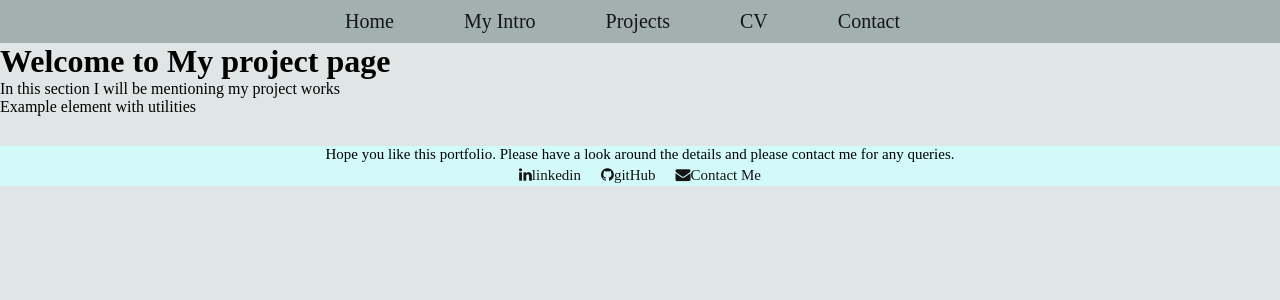
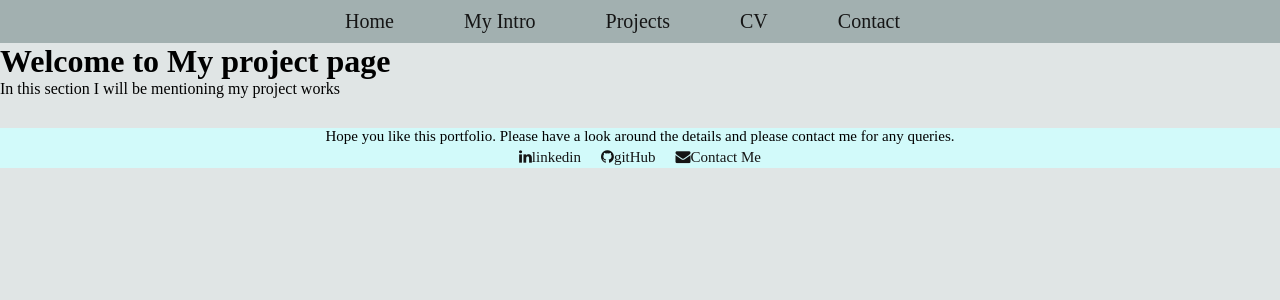
Before and after one commit to mayank88920/Portfolio, an Angular app in the folder Mayank-Portfolio/: page /projects in a window 1280 px wide. Shown: the top 300 px of the page. Built offline with nearby package versions, Linux system fonts and the light colour scheme; a web font is replaced by a local one.

Commit message:
remove bootstrap

```diff
--- a/Mayank-Portfolio/src/app/Pages/projects/projects.component.html
+++ b/Mayank-Portfolio/src/app/Pages/projects/projects.component.html
@@ -2,6 +2,3 @@
     Welcome to My project page
 </h1>
 <p>In this section I will be mentioning my project works</p>
-<div class="p-3 text-primary-emphasis bg-primary-subtle border border-primary-subtle rounded-3">
-    Example element with utilities
-  </div>
--- a/Mayank-Portfolio/src/index.html
+++ b/Mayank-Portfolio/src/index.html
@@ -6,8 +6,6 @@
   <base href="/">
   <meta name="viewport" content="width=device-width, initial-scale=1">
   <link rel="icon" type="image/x-icon" href="favicon.ico">
-  <!-- <link href="https://cdn.jsdelivr.net/npm/bootstrap@5.3.3/dist/css/bootstrap.min.css" rel="stylesheet" integrity="sha384-QWTKZyjpPEjISv5WaRU9OFeRpok6YctnYmDr5pNlyT2bRjXh0JMhjY6hW+ALEwIH" crossorigin="anonymous">
-  <script src="https://cdn.jsdelivr.net/npm/bootstrap@5.3.3/dist/js/bootstrap.bundle.min.js" integrity="sha384-YvpcrYf0tY3lHB60NNkmXc5s9fDVZLESaAA55NDzOxhy9GkcIdslK1eN7N6jIeHz" crossorigin="anonymous"></script> -->
 </head>
 <body>
   <app-root></app-root>
```
